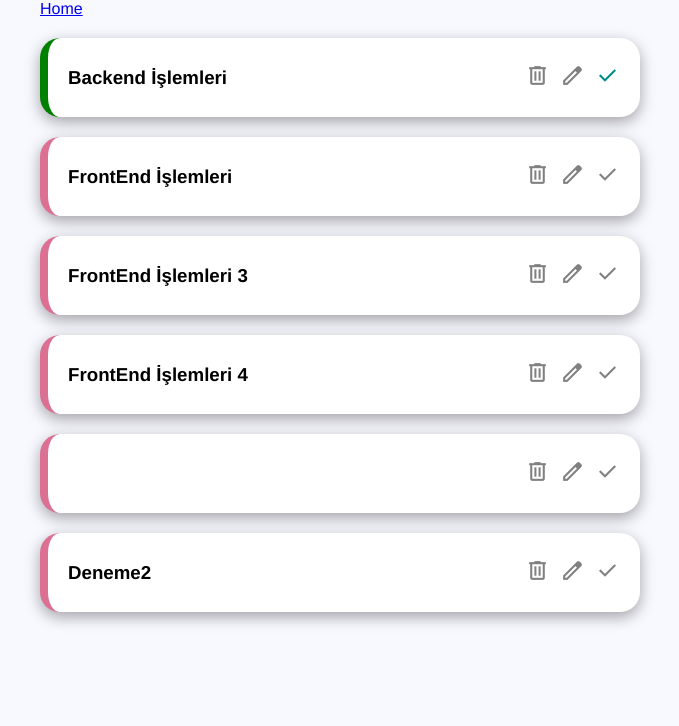
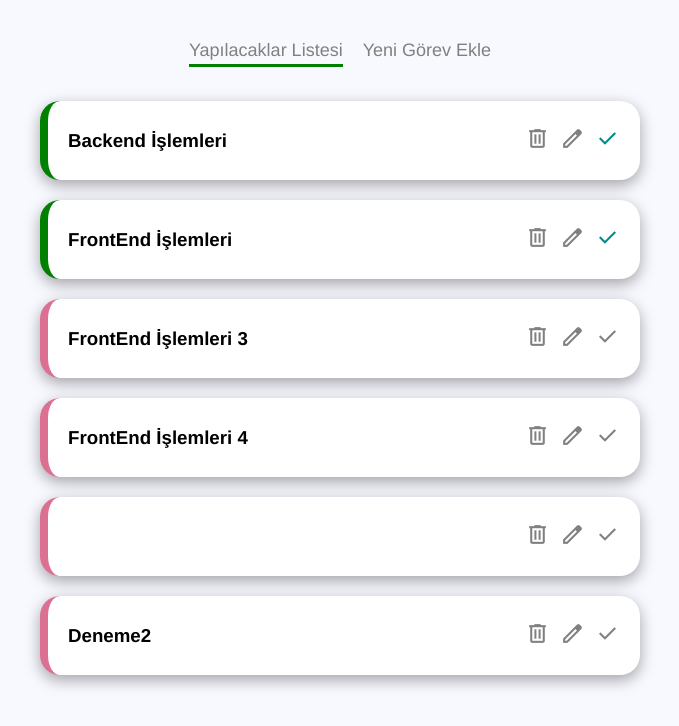
Before and after one commit to Sezer5/JiraProjectVue, a Vue app: page / in a window 1280 px wide. Shown: the top 726 px of the page, without its empty margins (300-979 px from the left). Built offline with nearby package versions, Linux system fonts and the light colour scheme; data requests are answered from the project's data file.

Commit message:
Navbar Cssleri

```diff
--- a/data/db.json
+++ b/data/db.json
@@ -9,7 +9,7 @@
     {
       "title": "FrontEnd İşlemleri",
       "details": "Frontend işlemlerinin yapılması ve vue tarafından geliştirilmesi",
-      "complete": false,
+      "complete": true,
       "id": "2"
     },
     {
--- a/src/App.vue
+++ b/src/App.vue
@@ -1,7 +1,8 @@
 <template>
   <div class="app">
-    <nav>
-      <router-link to="/">Home</router-link>
+    <nav class="mainNav">
+      <router-link to="/">Yapılacaklar Listesi</router-link>
+      <router-link to="/addTask">Yeni Görev Ekle</router-link>
     </nav>
     <router-view/>
   </div>
@@ -24,6 +25,19 @@ body{
       max-width: 600px;
       margin: 0px auto;
 }
+.mainNav{
+  text-align: center;
+  margin:40px 0px;
+}
 
-
+.mainNav a{
+  text-decoration: none;
+  color:gray;
+  font-size: 18px;
+  margin: 0px 10px;
+}
+a.router-link-active{
+    border-bottom:3px solid green;
+    padding-bottom: 4px;
+}
 </style>
```
